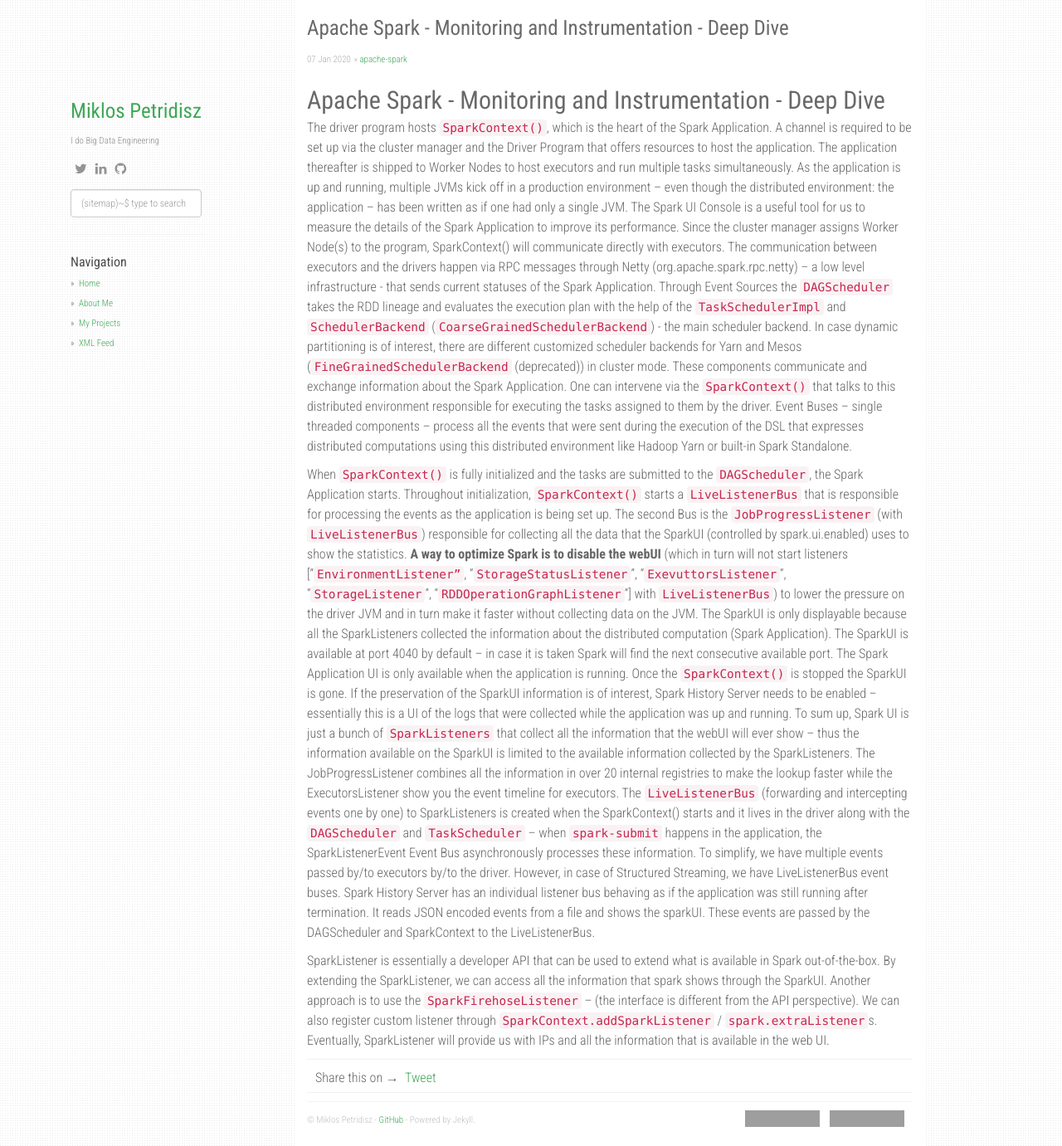
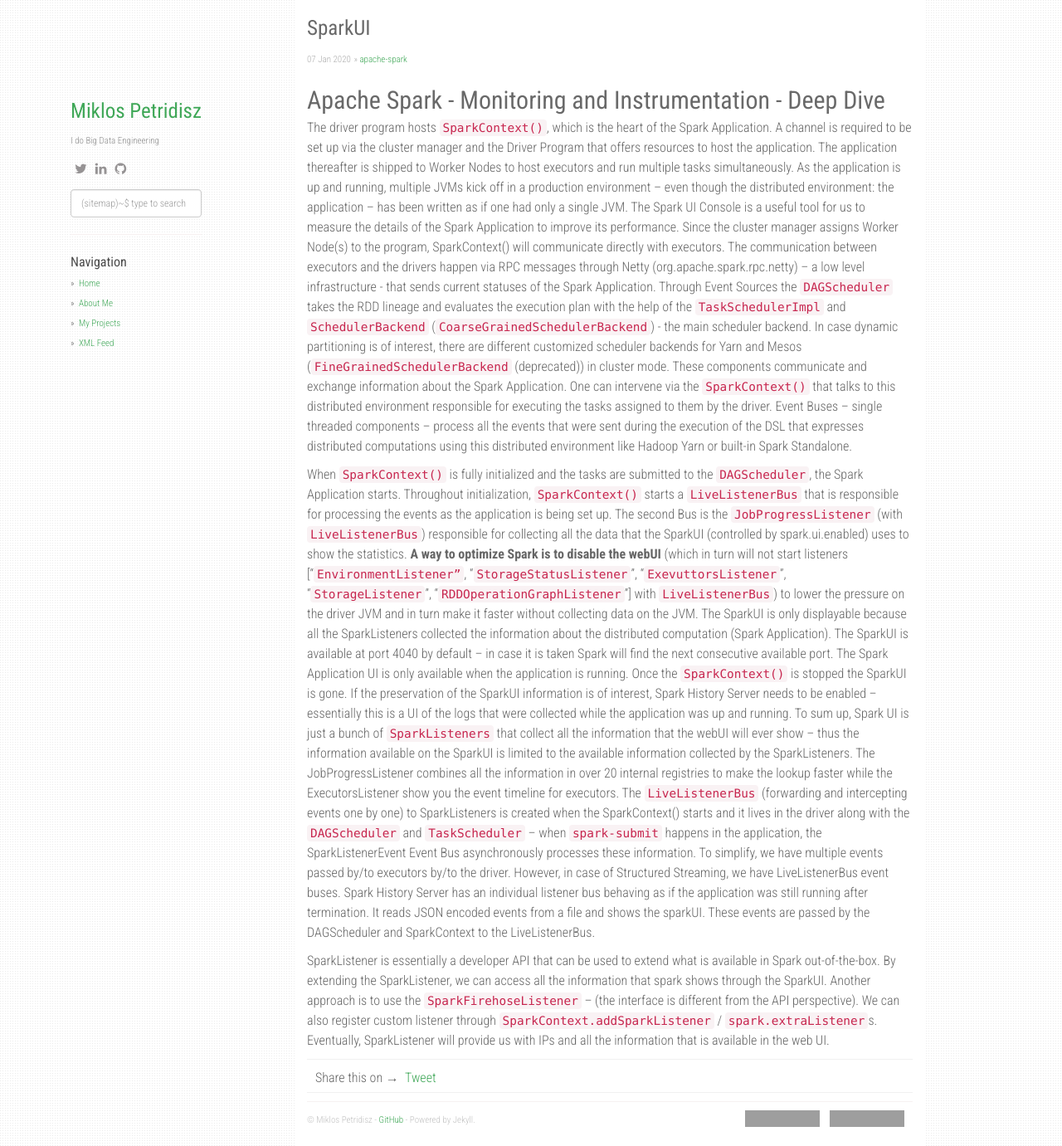
Before and after one commit to mikepetridisz/bpwalkingtours, a Jekyll site: the page built from _posts/2020-03-01-apachespark-ui-deep-dive.md, in a window 1280 px wide and 1381 px high. Shown: the whole window at 83% size. Built offline with Jekyll 4.4.1, drawn with Linux system fonts in a browser that asks for light colours; nearby versions of some CDN libraries; comment, search, counter and statistics services are not loaded; grey boxes are pictures that could not be loaded.

Commit message:
Update 2020-03-01-apachespark-ui-deep-dive.md

```diff
--- a/_posts/2020-03-01-apachespark-ui-deep-dive.md
+++ b/_posts/2020-03-01-apachespark-ui-deep-dive.md
@@ -1,6 +1,6 @@
 ---
 layout: post
-title:  "Apache Spark - Monitoring and Instrumentation - Deep Dive "
+title:  "SparkUI"
 date:   2020-01-07 10:17:00 +0700
 categories: [apache-spark]
 ---
```
